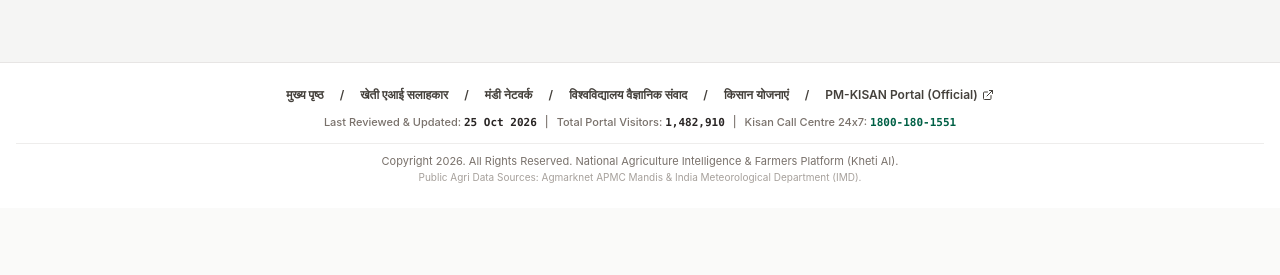
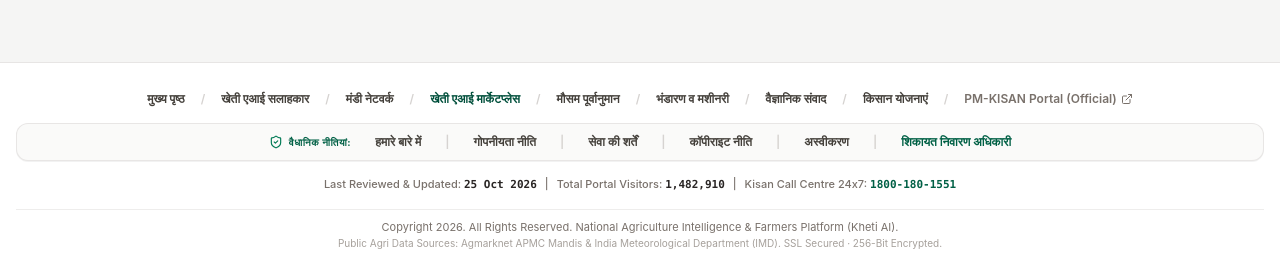
Before and after one commit to Ashishunofficial/Kheti-marketplace, a React (Vite) app: page / in a window 1280 px wide. Shown: the part 2045-2320 px from the top of the page. Before the commit the page ends 2253 px from the top, so only its background shows below. Built offline with nearby package versions, Linux system fonts and the light colour scheme; no server answers.

Commit message:
refactor: enhance footer layout and update sitemap
Restructured the application footer with improved navigation and added a ShieldCheck visual. Updated the sitemap to reflect clear, specific route paths for better indexing and SEO.

```diff
--- a/src/App.tsx
+++ b/src/App.tsx
@@ -18,7 +18,7 @@ import LoginModal from './components/auth/LoginModal';
 import { OfflineIndicator } from './components/common/OfflineIndicator';
 import { AuthProvider, useAuth } from './hooks/useAuth';
 import { UserRole } from './types';
-import { ExternalLink } from 'lucide-react';
+import { ExternalLink, ShieldCheck } from 'lucide-react';
 
 // Smooth page transition wrapper
 const PageTransition: React.FC<{ tabKey: string; children: React.ReactNode }> = ({ tabKey, children }) => (
@@ -362,46 +362,153 @@ function AppContent() {
 
       {/* Footer (Hidden on AI Advisor page per user request) */}
       {activeTab !== 'ai-advisor' && (
-        <footer className="bg-white border-t border-stone-200 mt-10 py-6 text-xs text-stone-600">
-          <div className="max-w-7xl mx-auto px-4 text-center space-y-3">
-            <div className="flex flex-wrap items-center justify-center gap-x-4 gap-y-1 font-semibold text-stone-700">
-              <button onClick={() => handleNavigateTab('home')} className="hover:text-emerald-800 hover:underline">
+        <footer className="bg-white border-t border-stone-200 mt-10 py-7 text-xs text-stone-600">
+          <div className="max-w-7xl mx-auto px-4 text-center space-y-4">
+            {/* Primary Modules Row */}
+            <div className="flex flex-wrap items-center justify-center gap-x-4 gap-y-1.5 font-semibold text-stone-700">
+              <a
+                href="/"
+                onClick={(e) => { e.preventDefault(); handleNavigateTab('home'); }}
+                className="hover:text-emerald-800 hover:underline"
+              >
                 {lang === 'hi' ? 'मुख्य पृष्ठ' : 'Home'}
-              </button>
-              <span>/</span>
-              <button onClick={() => handleNavigateTab('ai-advisor')} className="hover:text-emerald-800 hover:underline">
+              </a>
+              <span className="text-stone-300">/</span>
+              <a
+                href="/ai-advisor"
+                onClick={(e) => { e.preventDefault(); handleNavigateTab('ai-advisor'); }}
+                className="hover:text-emerald-800 hover:underline"
+              >
                 {lang === 'hi' ? 'खेती एआई सलाहकार' : 'AI Advisor'}
-              </button>
-              <span>/</span>
-              <button onClick={() => handleNavigateTab('mandi')} className="hover:text-emerald-800 hover:underline">
+              </a>
+              <span className="text-stone-300">/</span>
+              <a
+                href="/mandi-bhav"
+                onClick={(e) => { e.preventDefault(); handleNavigateTab('mandi'); }}
+                className="hover:text-emerald-800 hover:underline"
+              >
                 {lang === 'hi' ? 'मंडी नेटवर्क' : 'Mandi Rates'}
-              </button>
-              <span>/</span>
-              <button onClick={() => handleNavigateTab('university')} className="hover:text-emerald-800 hover:underline">
-                {lang === 'hi' ? 'विश्वविद्यालय वैज्ञानिक संवाद' : 'University Connect'}
-              </button>
-              <span>/</span>
-              <button onClick={() => handleNavigateTab('schemes')} className="hover:text-emerald-800 hover:underline">
+              </a>
+              <span className="text-stone-300">/</span>
+              <a
+                href="/marketplace"
+                onClick={(e) => { e.preventDefault(); handleNavigateTab('marketplace'); }}
+                className="hover:text-emerald-800 hover:underline font-bold text-emerald-900"
+              >
+                {lang === 'hi' ? 'खेती एआई मार्केटप्लेस' : "Kheti AI's Marketplace"}
+              </a>
+              <span className="text-stone-300">/</span>
+              <a
+                href="/weather-advisory"
+                onClick={(e) => { e.preventDefault(); handleNavigateTab('weather'); }}
+                className="hover:text-emerald-800 hover:underline"
+              >
+                {lang === 'hi' ? 'मौसम पूर्वानुमान' : 'Weather Advisory'}
+              </a>
+              <span className="text-stone-300">/</span>
+              <a
+                href="/storage-machinery"
+                onClick={(e) => { e.preventDefault(); handleNavigateTab('services'); }}
+                className="hover:text-emerald-800 hover:underline"
+              >
+                {lang === 'hi' ? 'भंडारण व मशीनरी' : 'Storage & Machinery'}
+              </a>
+              <span className="text-stone-300">/</span>
+              <a
+                href="/university-connect"
+                onClick={(e) => { e.preventDefault(); handleNavigateTab('university'); }}
+                className="hover:text-emerald-800 hover:underline"
+              >
+                {lang === 'hi' ? 'वैज्ञानिक संवाद' : 'University Connect'}
+              </a>
+              <span className="text-stone-300">/</span>
+              <a
+                href="/farmer-schemes"
+                onClick={(e) => { e.preventDefault(); handleNavigateTab('schemes'); }}
+                className="hover:text-emerald-800 hover:underline"
+              >
                 {lang === 'hi' ? 'किसान योजनाएं' : 'Farmer Schemes'}
-              </button>
+              </a>
               {isAdmin && (
                 <>
-                  <span>/</span>
-                  <button
-                    onClick={() => {
+                  <span className="text-stone-300">/</span>
+                  <a
+                    href="/admin"
+                    onClick={(e) => {
+                      e.preventDefault();
                       setActiveRole('admin');
                       handleNavigateTab('admin');
                     }}
                     className="hover:text-emerald-800 hover:underline"
                   >
                     {lang === 'hi' ? 'प्रशासनिक पोर्टल' : 'Admin Portal'}
-                  </button>
+                  </a>
                 </>
               )}
-              <span>/</span>
-              <a href="https://pmkisan.gov.in" target="_blank" rel="noopener noreferrer" className="hover:text-emerald-800 hover:underline flex items-center gap-1">
+              <span className="text-stone-300">/</span>
+              <a
+                href="https://pmkisan.gov.in"
+                target="_blank"
+                rel="noopener noreferrer"
+                className="hover:text-emerald-800 hover:underline inline-flex items-center gap-1 text-stone-500"
+              >
                 <span>PM-KISAN Portal (Official)</span>
                 <ExternalLink className="w-3 h-3" />
+              </a>
+            </div>
+
+            {/* Dedicated Legal, Compliance & Policy Links Row (Desktop & Mobile) */}
+            <div className="bg-stone-50 border border-stone-200/90 rounded-xl py-2.5 px-4 flex flex-wrap items-center justify-center gap-x-4 sm:gap-x-6 gap-y-2 text-[12px] font-semibold text-stone-700 shadow-2xs">
+              <span className="inline-flex items-center gap-1.5 text-emerald-800 font-bold uppercase tracking-wider text-[10px]">
+                <ShieldCheck className="w-3.5 h-3.5 text-emerald-700" />
+                <span>{lang === 'hi' ? 'वैधानिक नीतियां' : 'Legal & Policies'}:</span>
+              </span>
+              <a
+                href="/about-us"
+                onClick={(e) => { e.preventDefault(); handleNavigateTab('legal-about'); }}
+                className="hover:text-emerald-800 hover:underline transition-colors cursor-pointer"
+              >
+                {lang === 'hi' ? 'हमारे बारे में' : 'About Us'}
+              </a>
+              <span className="text-stone-300">|</span>
+              <a
+                href="/privacy-policy"
+                onClick={(e) => { e.preventDefault(); handleNavigateTab('legal-privacy'); }}
+                className="hover:text-emerald-800 hover:underline transition-colors cursor-pointer"
+              >
+                {lang === 'hi' ? 'गोपनीयता नीति' : 'Privacy Policy'}
+              </a>
+              <span className="text-stone-300">|</span>
+              <a
+                href="/terms-of-service"
+                onClick={(e) => { e.preventDefault(); handleNavigateTab('legal-terms'); }}
+                className="hover:text-emerald-800 hover:underline transition-colors cursor-pointer"
+              >
+                {lang === 'hi' ? 'सेवा की शर्तें' : 'Terms of Service'}
+              </a>
+              <span className="text-stone-300">|</span>
+              <a
+                href="/copyright-policy"
+                onClick={(e) => { e.preventDefault(); handleNavigateTab('legal-copyright'); }}
+                className="hover:text-emerald-800 hover:underline transition-colors cursor-pointer"
+              >
+                {lang === 'hi' ? 'कॉपीराइट नीति' : 'Copyright Policy'}
+              </a>
+              <span className="text-stone-300">|</span>
+              <a
+                href="/disclaimer"
+                onClick={(e) => { e.preventDefault(); handleNavigateTab('legal-disclaimer'); }}
+                className="hover:text-emerald-800 hover:underline transition-colors cursor-pointer"
+              >
+                {lang === 'hi' ? 'अस्वीकरण' : 'Disclaimer'}
+              </a>
+              <span className="text-stone-300">|</span>
+              <a
+                href="/grievance-redressal"
+                onClick={(e) => { e.preventDefault(); handleNavigateTab('legal-grievance'); }}
+                className="hover:text-emerald-800 hover:underline transition-colors text-emerald-800 font-bold cursor-pointer"
+              >
+                {lang === 'hi' ? 'शिकायत निवारण अधिकारी' : 'Grievance Redressal'}
               </a>
             </div>
 
@@ -416,7 +523,7 @@ function AppContent() {
             <div className="text-[11px] text-stone-500 border-t border-stone-200/70 pt-2.5">
               Copyright {new Date().getFullYear()}. All Rights Reserved. National Agriculture Intelligence &amp; Farmers Platform (Kheti AI).
               <div className="text-[10px] text-stone-400 mt-0.5">
-                Public Agri Data Sources: Agmarknet APMC Mandis &amp; India Meteorological Department (IMD).
+                Public Agri Data Sources: Agmarknet APMC Mandis &amp; India Meteorological Department (IMD). SSL Secured · 256-Bit Encrypted.
               </div>
             </div>
           </div>
--- a/src/components/home/GovPortalHome.tsx
+++ b/src/components/home/GovPortalHome.tsx
@@ -1166,7 +1166,7 @@ export const GovPortalHome: React.FC<GovPortalHomeProps> = ({ onNavigateTab, lan
               <button
                 onClick={() => {
                   setShowMoreMenuModal(false);
-                  onNavigateTab('home');
+                  onNavigateTab('legal-about');
                 }}
                 className="w-full p-2 rounded-lg text-left text-xs font-semibold text-stone-700 hover:bg-stone-50 flex items-center justify-between"
               >
```
Also changed, not shown: 1 other file (tests, documents, lock files or other folders).
